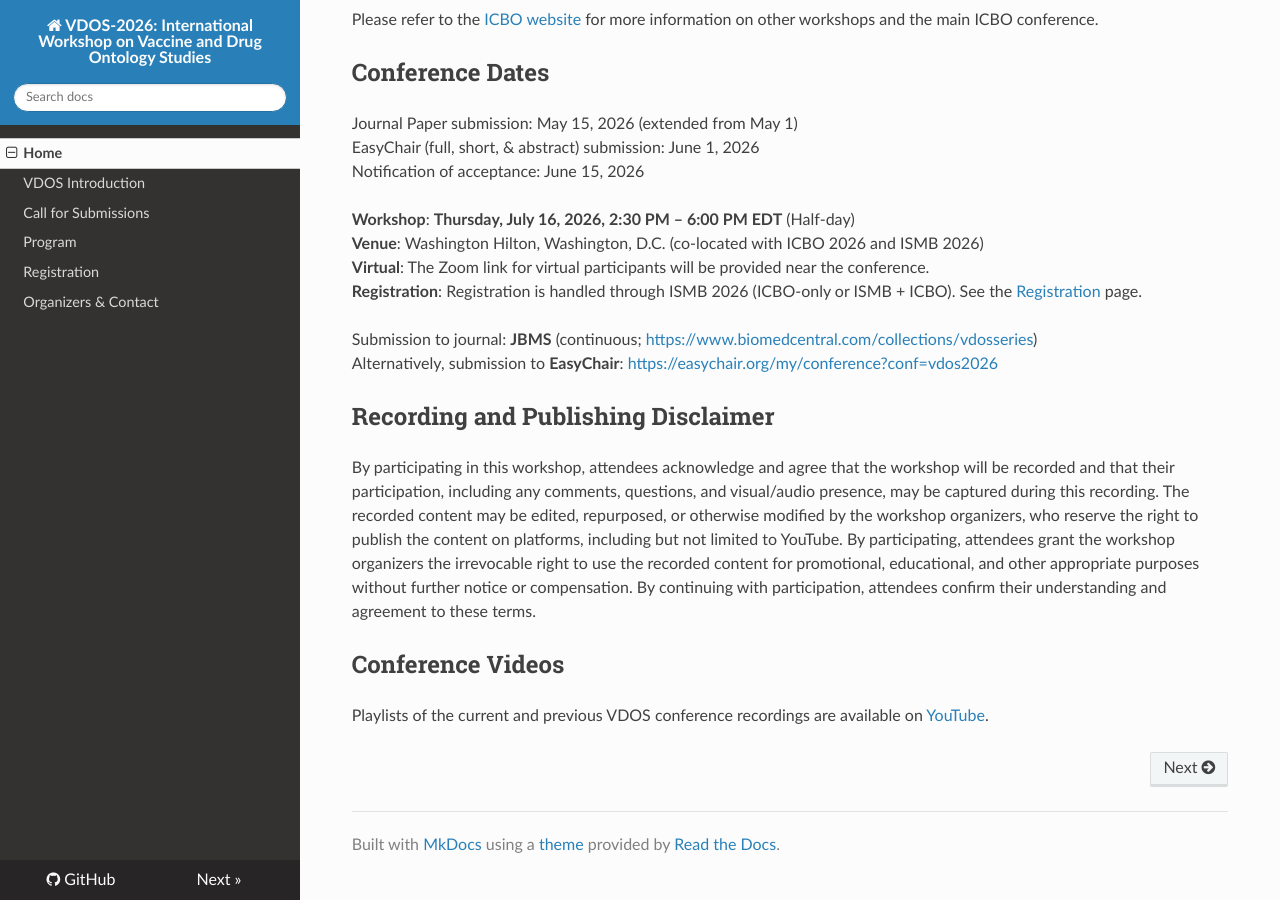
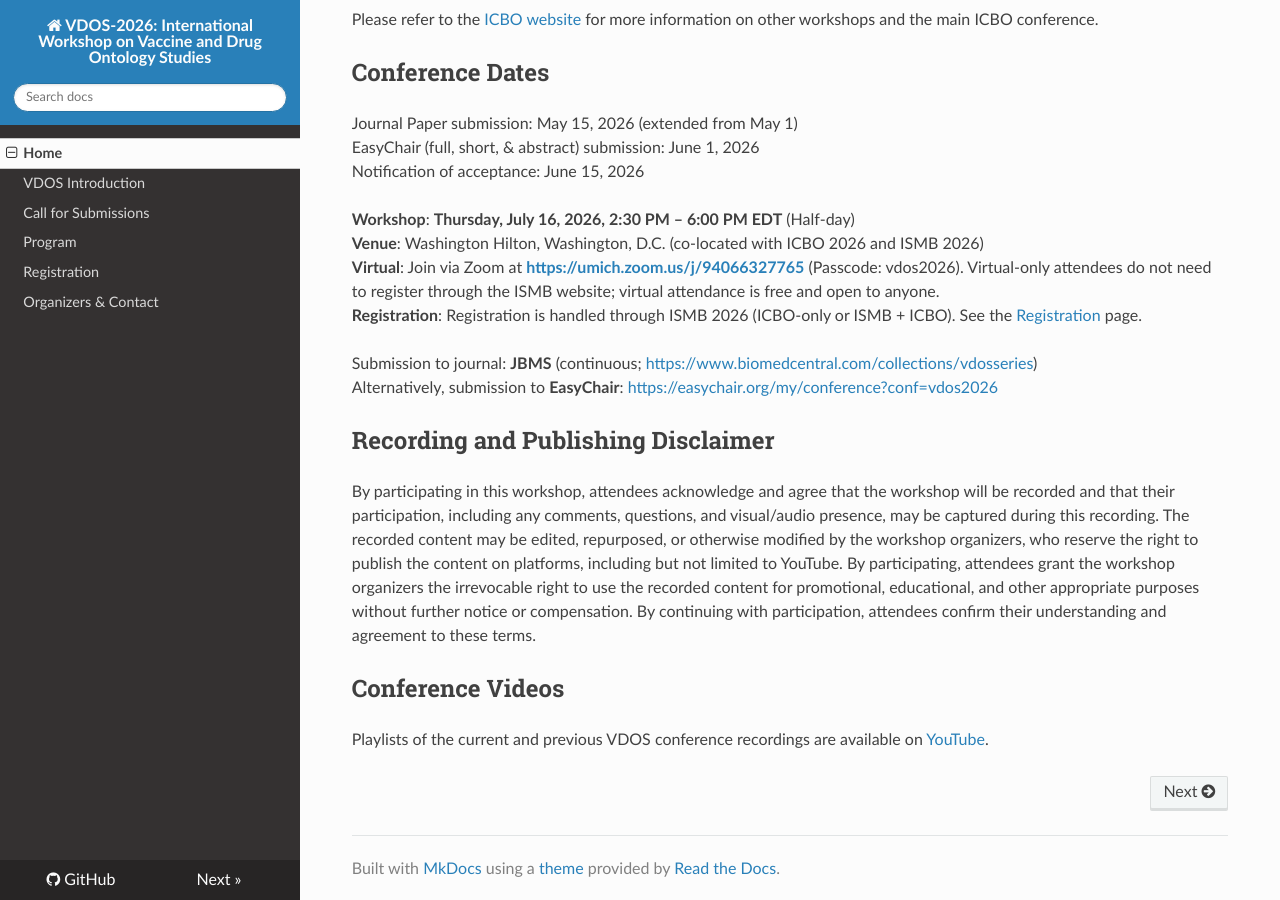
Before and after one commit to vdos-workshop/vdos2026, an MkDocs documentation site: the page built from docs/index.md, in a window 1280 px wide and 900 px high, scrolled down 539 px. Built offline with MkDocs 1.6.1, drawn with Linux system fonts in a browser that asks for light colours; nearby versions of some CDN libraries.

Commit message:
docs(index): add bold Zoom link and virtual-only no-registration note
Add the virtual-participation Zoom URL (bold) and passcode to the home page,
noting that virtual-only attendees need no ISMB registration.

🗿 MoAI <email@mo.ai.kr>

```diff
--- a/docs/index.md
+++ b/docs/index.md
@@ -9,7 +9,7 @@ EasyChair (full, short, & abstract) submission: June 1, 2026<BR>
 Notification of acceptance: June 15, 2026<BR><BR>
 **Workshop**: **Thursday, July 16, 2026, 2:30 PM – 6:00 PM EDT** (Half-day)<BR>
 **Venue**: Washington Hilton, Washington, D.C. (co-located with ICBO 2026 and ISMB 2026)<BR>
-**Virtual**: The Zoom link for virtual participants will be provided near the conference.<BR>
+**Virtual**: Join via Zoom at **[https://umich.zoom.us/j/94066327765](https://umich.zoom.us/j/94066327765)** (Passcode: vdos2026). Virtual-only attendees do not need to register through the ISMB website; virtual attendance is free and open to anyone.<BR>
 **Registration**: Registration is handled through ISMB 2026 (ICBO-only or ISMB + ICBO). See the [Registration](registration.md) page.<BR><BR>
 Submission to journal: **JBMS** (continuous; [https://www.biomedcentral.com/collections/vdosseries](https://www.biomedcentral.com/collections/vdosseries))<BR>
 Alternatively, submission to **EasyChair**: [https://easychair.org/my/conference?conf=vdos2026](https://easychair.org/my/conference?conf=vdos2026)<BR>
```
